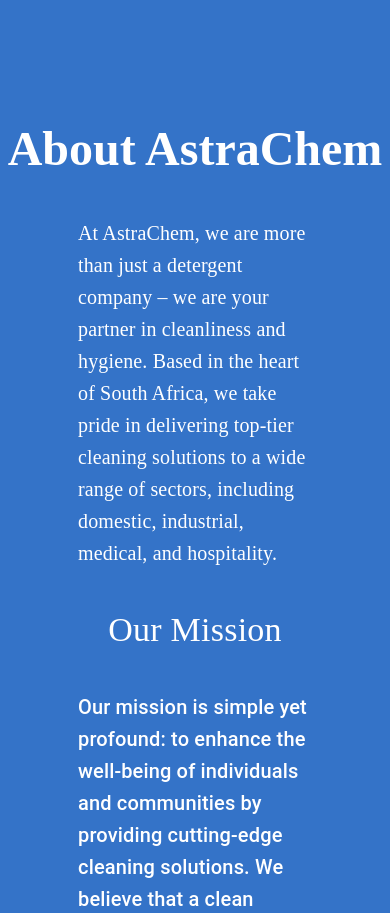
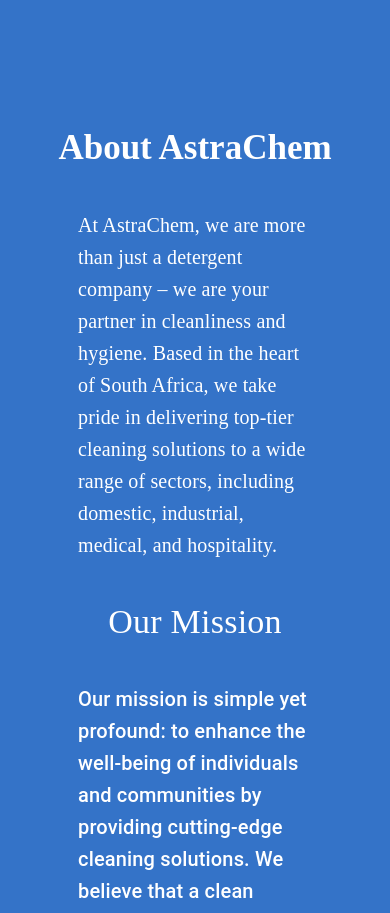
Before and after one commit to kgauzampe/Astrachem, a React (Create React App) app: page / in a window 390 px wide. Shown: the part 5260-6173 px from the top of the page. Built offline with nearby package versions, Linux system fonts and the light colour scheme.

Commit message:
Styling update

```diff
--- a/src/components/Home/home.css
+++ b/src/components/Home/home.css
@@ -265,5 +265,9 @@
 .imgBanner{
   display: none;
 }
+.aboutAtext{
+  font-size: 35px !important;
+  font-weight: bolder !important;
+}
 
   }
--- a/src/components/Home/home.js
+++ b/src/components/Home/home.js
@@ -169,6 +169,7 @@
                 </div>
                 <div className="abtAstrachem" style={{ display: 'flex', flexDirection: 'column', alignItems: 'center', justifyContent: 'center', height: '100vh' }}>
                     <Typography
+                    className="aboutAtext"
                         color="white"
                         variant="h3"
                         style={{ fontFamily: 'Montserrat', fontWeight: 'bold' }}
```
